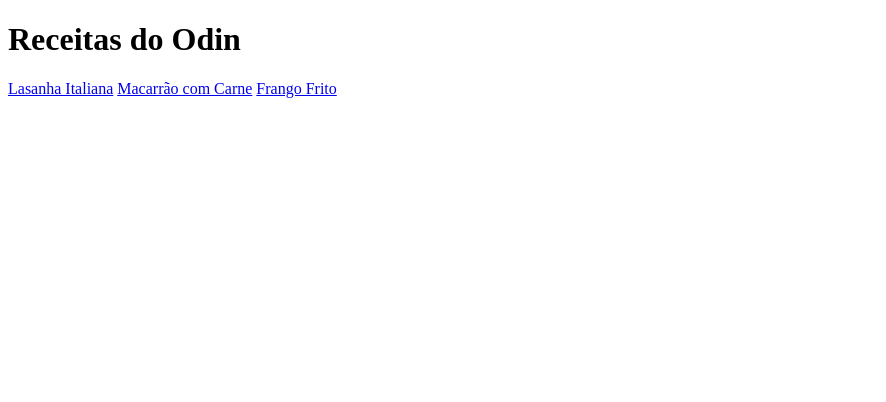
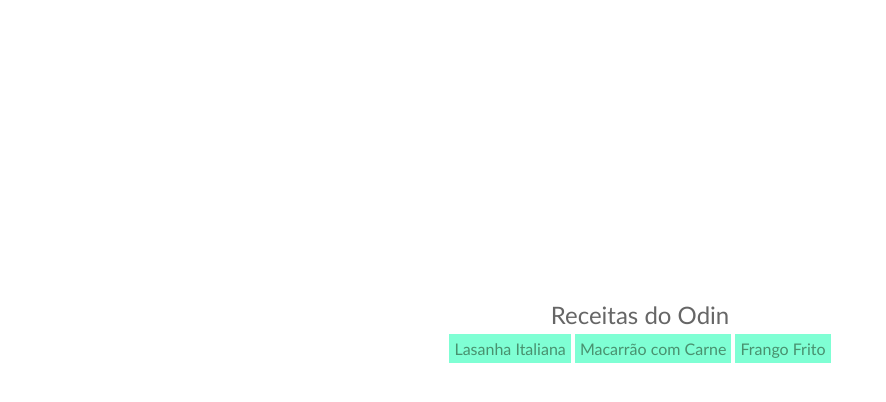
Before and after one commit to devjoaovictor1984/odin_recipes, a plain HTML site: page index.html in a window 1280 px wide. Shown: the whole page, without its empty margins (0-886 px from the left). Drawn offline with Linux system fonts and the light colour scheme.

Commit message:
Estilizando as páginas - Parte 1

```diff
--- /dev/null
+++ b/css/receitas.css
@@ -0,0 +1,29 @@
+* {
+    margin: 0;
+    padding: 0;
+    box-sizing: border-box;
+}
+
+body {
+    text-align: center;
+}
+
+div {
+    margin: 20px auto;
+    background: #f8f7ee;
+    width: 800px;
+    padding: 20px;
+    box-shadow: 1px 2px 10px 1px #bdbdbc;
+
+}
+
+h1, h2, h3, h4, h5, h6 {
+    color: #3d3d3d;
+    font-family: 'Trebuchet MS', 'Lucida Sans Unicode', 'Lucida Grande', 'Lucida Sans', Arial, sans-serif;
+    text-align: center;
+}
+
+img {
+    border: 5px solid #ccc;
+    margin: 0 auto;
+}
--- a/index.html
+++ b/index.html
@@ -1,14 +1,21 @@
 <!DOCTYPE html>
 <html lang="pt-bt">
+
 <head>
     <meta charset="UTF-8">
     <meta name="viewport" content="width=device-width, initial-scale=1.0">
+    <link rel="stylesheet" href="style.css">
     <title>Receitas do Odin</title>
 </head>
+
 <body>
     <h1>Receitas do Odin</h1>
-    <a href="recipes/lasagna.html">Lasanha Italiana</a>
-    <a href="recipes/macarrao-com-carne.html">Macarrão com Carne</a>
-    <a href="recipes/frango-frito.html">Frango Frito</a>
+    <div>
+        <a href="recipes/lasagna.html">Lasanha Italiana</a>
+        <a href="recipes/macarrao-com-carne.html">Macarrão com Carne</a>
+        <a href="recipes/frango-frito.html">Frango Frito</a>
+    </div>
+
 </body>
+
 </html>
--- /dev/null
+++ b/style.css
@@ -0,0 +1,40 @@
+* {
+    padding: 0;
+    margin: 0;
+    box-sizing: border-box;
+    font-family: 'Trebuchet MS', 'Lucida Sans Unicode', 'Lucida Grande', 'Lucida Sans', Arial, sans-serif;
+}
+
+body {
+    margin: 0;
+    padding: 0;
+}
+
+h1 {
+    text-align: center;
+    color: rgb(102, 102, 102);
+    font-size: 1.5em;
+    font-weight: 300;
+    margin-top: 300px;
+    margin-bottom: 10px;
+}
+
+div {
+    margin: 0 auto;
+    text-align: center;
+}
+
+a {
+    font-size: 1em;
+    text-decoration: none;
+    color: rgb(73, 145, 111);
+    min-width: 150px;
+    padding: 5px;
+    background-color: aquamarine;
+
+}
+
+a:hover {
+    cursor: pointer;
+    background-color: aliceblue;
+}
```
Also changed, not shown: recipes/macarrao-com-carne.html (+3 -1 lines).
